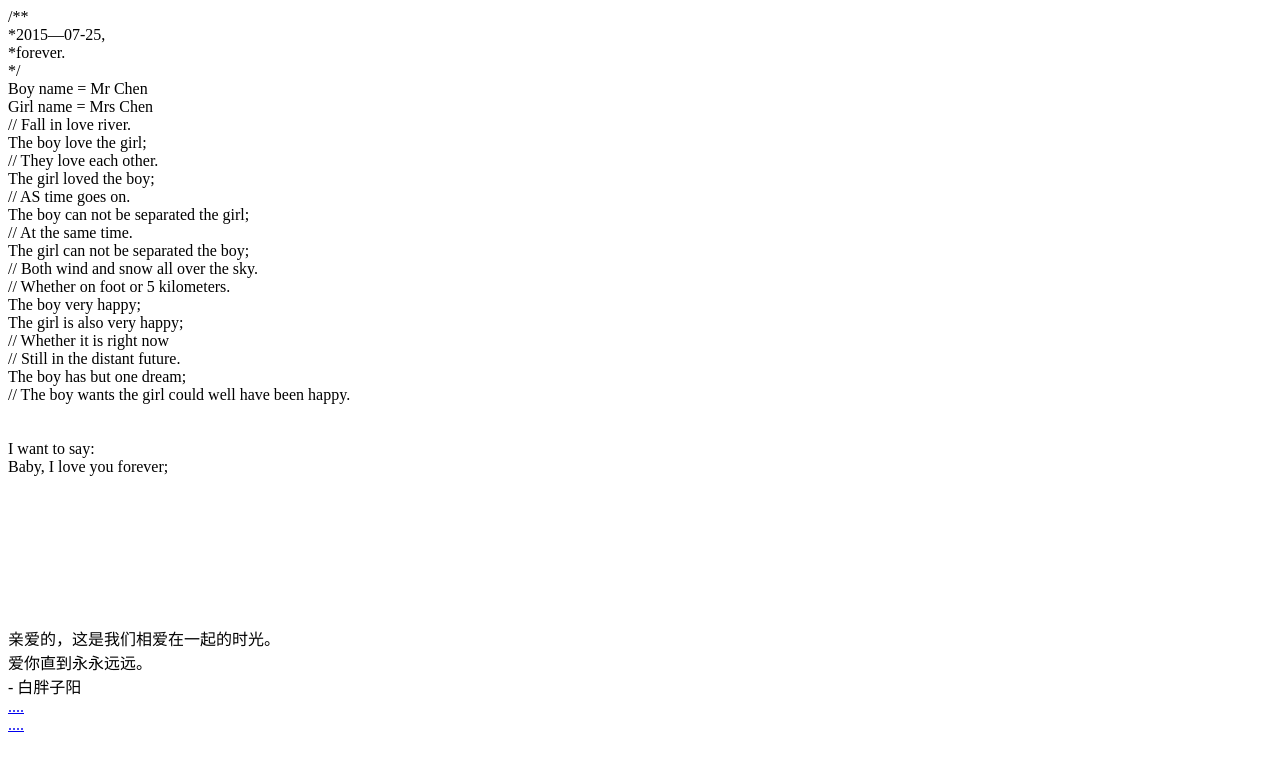
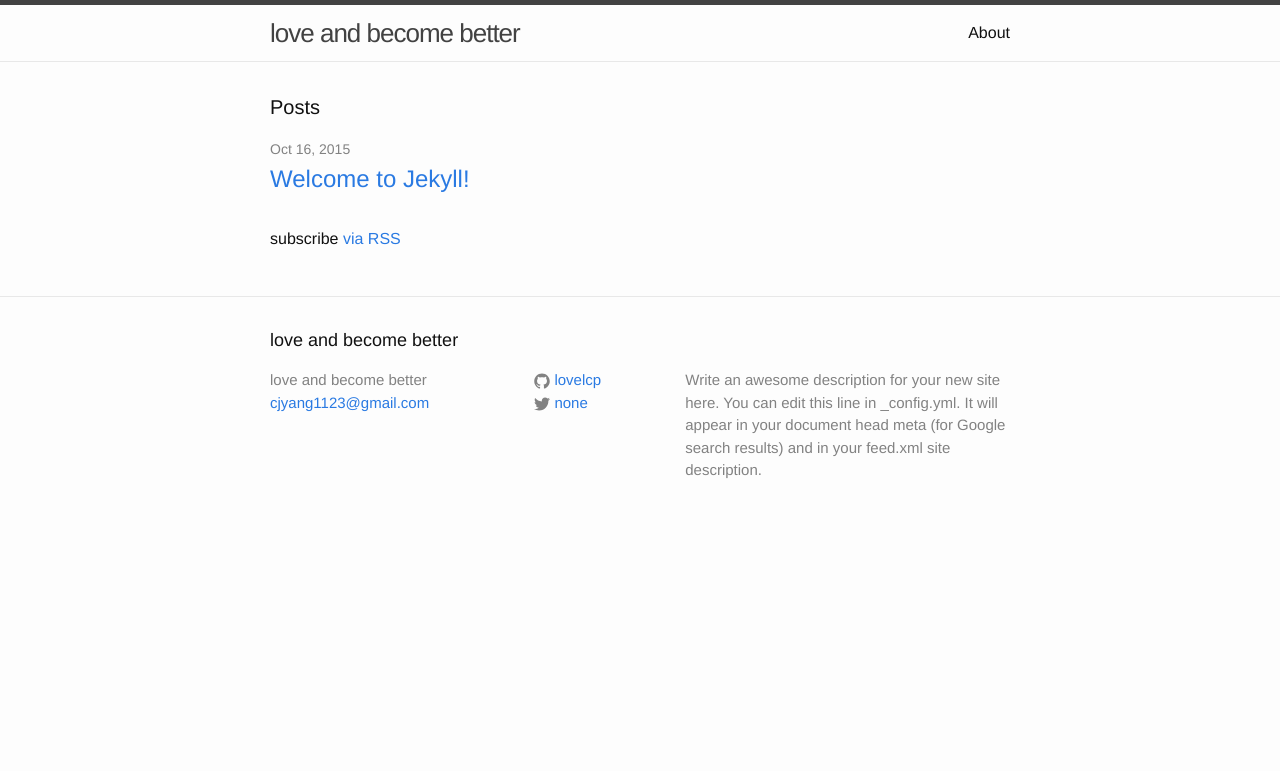
Before and after one commit to Lovelcp/Lovelcp.github.io, a Jekyll site: the page built from index.html, in a window 1280 px wide. Shown: the top 771 px of the page. Built offline with Jekyll 4.4.1, drawn with Linux system fonts in a browser that asks for light colours; nearby versions of some CDN libraries; library files that are not in the unit come from our copies.

Commit message:
complete

```diff
--- a/index.html
+++ b/index.html
@@ -1,109 +1,23 @@
-<!DOCTYPE html PUBLIC "-//W3C//DTD XHTML 1.0 Transitional//EN" "http://www.w3.org/TR/xhtml1/DTD/xhtml1-transitional.dtd">
-<html xmlns="http://www.w3.org/1999/xhtml">
-<head>
-<meta http-equiv="Content-Type" content="text/html; charset=utf-8" />
-<title>吃即正义</title>
+---
+layout: default
+---
 
-<style type="text/css">
-@font-face {
-	font-family: digit;
-	src: url('digital-7_mono.ttf') format("truetype");
-}
-</style>
+<div class="home">
 
-<link href="css/default.css" type="text/css" rel="stylesheet">
-<script type="text/javascript" src="js/jquery.js"></script>
-<script type="text/javascript" src="js/garden.js"></script>
-<script type="text/javascript" src="js/functions.js"></script>
+  <h1 class="page-heading">Posts</h1>
 
-</head>
+  <ul class="post-list">
+    {% for post in site.posts %}
+      <li>
+        <span class="post-meta">{{ post.date | date: "%b %-d, %Y" }}</span>
 
-<body>
+        <h2>
+          <a class="post-link" href="{{ post.url | prepend: site.baseurl }}">{{ post.title }}</a>
+        </h2>
+      </li>
+    {% endfor %}
+  </ul>
 
-<div id="mainDiv">
-	<div id="content">
-		<div id="code">
-			<span class="comments">/**</span><br />
-			<span class="space"/><span class="comments">*2015—07-25,</span><br />
-			<span class="space"/><span class="comments">*forever.</span><br />
-			<span class="space"/><span class="comments">*/</span><br />
-			Boy name = <span class="keyword">Mr</span> Chen<br />
-			Girl name = <span class="keyword">Mrs</span> Chen<br />
-			<span class="comments">// Fall in love river. </span><br />
-			The boy love the girl;<br />
-			<span class="comments">// They love each other.</span><br />
-			The girl loved the boy;<br />
-			<span class="comments">// AS time goes on.</span><br />
-			The boy can not be separated the girl;<br />
-			<span class="comments">// At the same time.</span><br />
-			The girl can not be separated the boy;<br />
-			<span class="comments">// Both wind and snow all over the sky.</span><br />
-			<span class="comments">// Whether on foot or 5 kilometers.</span><br />
-			<span class="keyword">The boy</span> very <span class="keyword">happy</span>;<br />
-			<span class="keyword">The girl</span> is also very <span class="keyword">happy</span>;<br />
-			<span class="placeholder"/><span class="comments">// Whether it is right now</span><br />
-			<span class="placeholder"/><span class="comments">// Still in the distant future.</span><br />
-			<span class="placeholder"/>The boy has but one dream;<br />
-			<span class="comments">// The boy wants the girl could well have been happy.</span><br />
-			<br>
-			<br>
-			I want to say:<br />
-			Baby, I love you forever;<br />
-		</div>
-		<div id="loveHeart">
-			<canvas id="garden"></canvas>
-			<div id="words">
-				<div id="messages">
-					亲爱的，这是我们相爱在一起的时光。
-					<div id="elapseClock"></div>
-				</div>
-				<div id="loveu">
-					爱你直到永永远远。<br/>
-					<div class="signature">- 白胖子阳</div>
-				</div>
-			</div>
-		</div>
-	</div>
-	<div id="copyright">
-		<a href="#">....</a><br />
-		<a href="#">....</a><br />
+  <p class="rss-subscribe">subscribe <a href="{{ "/feed.xml" | prepend: site.baseurl }}">via RSS</a></p>
 
-	</div>
 </div>
-
-<script type="text/javascript">
-var offsetX = $("#loveHeart").width() / 2;
-var offsetY = $("#loveHeart").height() / 2 - 55;
-var together = new Date();
-together.setFullYear(2015, 6, 25);
-together.setHours(20);
-together.setMinutes(0);
-together.setSeconds(0);
-together.setMilliseconds(0);
-
-if (!document.createElement('canvas').getContext) {
-	var msg = document.createElement("div");
-	msg.id = "errorMsg";
-	msg.innerHTML = "Your browser doesn't support HTML5!<br/>Recommend use Chrome 14+/IE 9+/Firefox 7+/Safari 4+";
-	document.body.appendChild(msg);
-	$("#code").css("display", "none")
-	$("#copyright").css("position", "absolute");
-	$("#copyright").css("bottom", "10px");
-	document.execCommand("stop");
-} else {
-	setTimeout(function () {
-		startHeartAnimation();
-	}, 5000);
-
-	timeElapse(together);
-	setInterval(function () {
-		timeElapse(together);
-	}, 500);
-
-	adjustCodePosition();
-	$("#code").typewriter();
-}
-</script>
-
-</body>
-</html>
```
